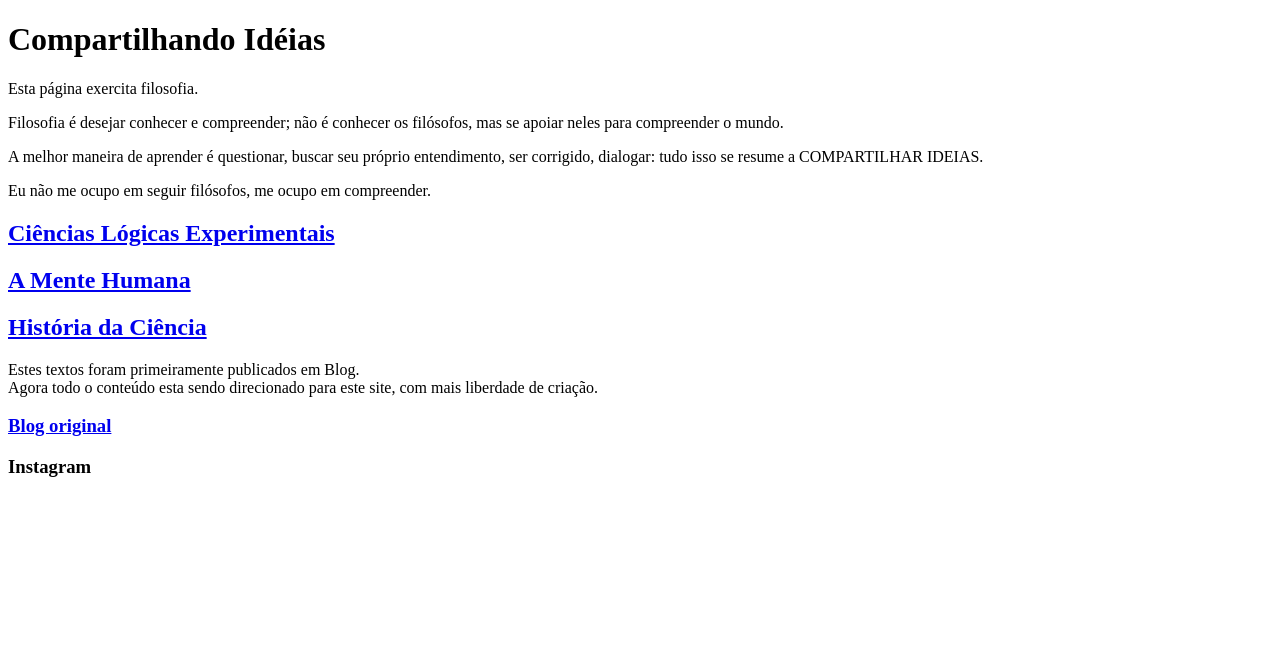
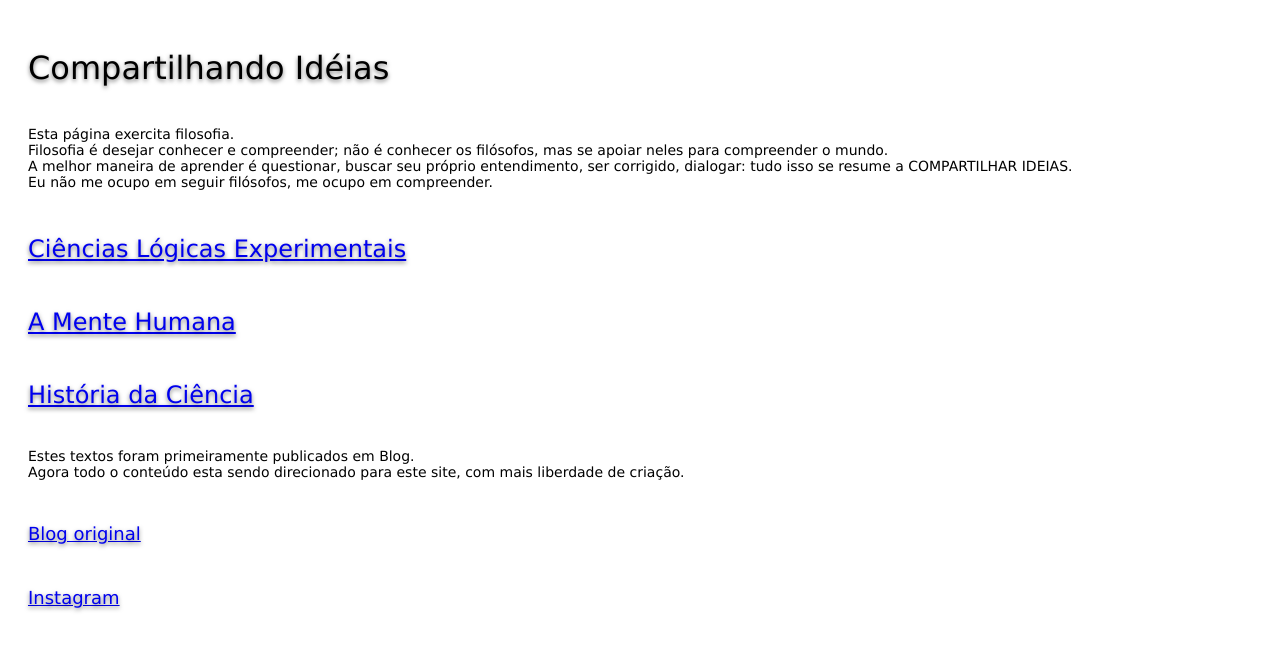
Before and after one commit to BillyBulletFortal/comp_ideia, a plain HTML site: page index.html in a window 1280 px wide. Drawn offline with Linux system fonts and the light colour scheme.

Commit message:
Estilos CSS e melhora do index
a fonte é "lucida". melhor para paragrafos, e links abrindo em Blank.

```diff
--- a/index.html
+++ b/index.html
@@ -4,23 +4,51 @@
 <head>
 <meta charset="utf-8">
 <title>Compartilhando ideias</title>
+<link rel="stylesheet" href="style.css">
+
 </head>
+
+
+
 
 <body>
 <h1>Compartilhando Idéias</h1>
 
-<p>Esta página exercita filosofia.</p> <p>Filosofia é desejar conhecer e compreender; não é conhecer os filósofos, mas se apoiar neles para compreender o mundo.</p>
-<p>A melhor maneira de aprender é questionar, buscar seu próprio entendimento, ser corrigido, dialogar: tudo isso se resume a COMPARTILHAR IDEIAS.</p>
-<p>Eu não me ocupo em seguir filósofos, me ocupo em compreender.</p>
-<h2><a href="https://jbnetoideias.wordpress.com/primeira-pagina/logico-experimental/">Ciências Lógicas Experimentais</a></h2>
+<p>Esta página exercita filosofia. <br>
+Filosofia é desejar conhecer e compreender; não é conhecer os filósofos, mas se apoiar neles para compreender o mundo.<br>
+A melhor maneira de aprender é questionar, buscar seu próprio entendimento, ser corrigido, dialogar: tudo isso se resume a COMPARTILHAR IDEIAS.<br>
+Eu não me ocupo em seguir filósofos, me ocupo em compreender.</p>
 
-<h2><a href="https://jbnetoideias.wordpress.com/psicologia/">A Mente Humana</a></h2>
-<h2><a href="https://jbnetoideias.wordpress.com/primeira-pagina/historia-da-ciencia/">História da Ciência</a></h2>
+<h2><a href="https://jbnetoideias.wordpress.com/primeira-pagina/logico-experimental/"
+	   target="_blank"
+       rel="noopener noreferrer">
+		Ciências Lógicas Experimentais
+	</a>
+</h2>
+
+<h2><a href="https://jbnetoideias.wordpress.com/psicologia/"
+	   target="_blank"
+       rel="noopener noreferrer">
+		A Mente Humana
+	</a>
+</h2>
+
+<h2><a href="https://jbnetoideias.wordpress.com/primeira-pagina/historia-da-ciencia/"
+	   target="_blank"
+	   rel="noopener noreferrer">
+		História da Ciência
+	</a>
+</h2>
 
 
 <p>Estes textos foram primeiramente publicados em Blog.<br>Agora todo o conteúdo esta sendo direcionado para este site, com mais liberdade de criação.</p>
 <h3><a href=https://jbnetoideias.wordpress.com/>Blog original</a></h3>
-<h3>Instagram</h3>
+
+	<h3><a href="https://www.instagram.com/selfverso"
+	   target="_blank"
+	   rel="noopener noreferrer">
+		Instagram
+	</a></h3>
 
 
 </body>
--- /dev/null
+++ b/style.css
@@ -0,0 +1,55 @@
+@charset "utf-8";
+/* CSS Document */
+
+
+body {
+  background-color: #FFF;
+  display: flex;
+  flex-direction: column;
+  /* align-items: center; */
+  min-height: 100vh;
+  font-family: "Lucida Grande", "Lucida Sans Unicode", "Lucida Sans", "DejaVu Sans", Verdana, "sans-serif";
+  padding: 20px;
+  color: #000000;
+}
+
+
+h1 {
+  color: black;
+  margin-bottom: 25px;
+  font-size: 32px;
+  text-align: left;
+  font-weight: 300;
+  text-shadow: 0 2px 4px rgba(0, 0, 0, 0.5);
+}
+
+
+
+h2 {
+  color: black;
+  margin-bottom: 25px;
+  font-size: 24px;
+  text-align: left;
+  font-weight: 300;
+  text-shadow: 0 2px 4px rgba(0, 0, 0, 0.5);
+}
+
+
+h3 {
+  color: black;
+  margin-bottom: 25px;
+  font-size: 18px;
+  text-align: left;
+  font-weight: 300;
+  text-shadow: 0 2px 4px rgba(0, 0, 0, 0.5);
+}
+
+
+
+p {
+  color: black;
+  margin-bottom: 25px;
+  font-size: 14px;
+  text-align: left;
+  font-weight: 300;
+}
```
